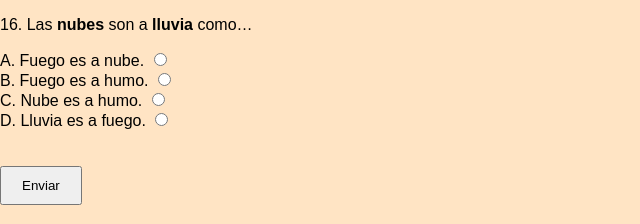
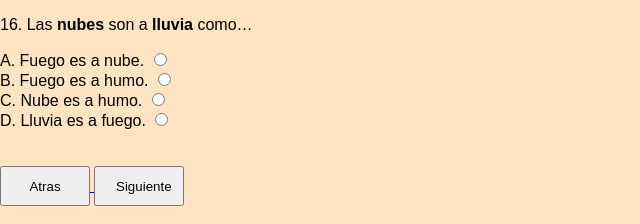
Before and after one commit to Burgos100/ProyectoWeb, a PHP site: the page made by Tarea 2.html in a window 1280 px wide. Shown: the part 2282-2506 px from the top of the page, without its empty margins (0-640 px from the left). Run offline with PHP 8.4, Linux system fonts and the light colour scheme.

Commit message:
Modificaciones menores

```diff
--- a/CSS/hojaestilo1.css
+++ b/CSS/hojaestilo1.css
@@ -69,6 +69,8 @@ h2 {
 margin-bottom: 10px;
 }
 .boton {
+width: 90px;
+height: 40px;
 bottom:10px;
 right:10px;
 padding:10px 20px;
--- a/CSS/hojaestilos.css
+++ b/CSS/hojaestilos.css
@@ -47,6 +47,8 @@ margin: 0 auto;
     background-color: black;
 }
 .boton {
+width: 70px;
+height: 40px;
 bottom:10px;
 right:10px;
 padding:10px 20px;
--- a/CSS/hojaestilos2.css
+++ b/CSS/hojaestilos2.css
@@ -1,10 +1,12 @@
 body {
-    background-color: bisque;
-    margin:0;
-    padding: 0;
+background-color: bisque;
+margin:0;
+padding: 0;
 }
 
 .boton {
+width: 90px;
+height: 40px;
 bottom:10px;
 right:10px;
 padding:10px 20px;
--- a/Tarea 2.html
+++ b/Tarea 2.html
@@ -225,8 +225,10 @@
         </div>
         <br>
         <br>
+        <a href="index.html">
+        <button class="boton">Atras</button>
         <a href="Tarea 3.html">
-        <button class="boton">Enviar</button>
+            <button class="boton">Siguiente</button>
         </a>
         <br>
         <br>
--- a/Tarea 3.html
+++ b/Tarea 3.html
@@ -37,7 +37,10 @@
         <img src = "IMAGENES/prueba 3.jpg" class = "imagen">
     </div>
     </div>
+        <a href="Tarea 2.html">
+        <button class="boton">Atras</button>
         <button class="boton">Enviar</button>
+
 
 </body>
 </html>
```
Also changed, not shown: JS/script.js (added). Lines whose indentation alone changed are shown as unchanged.
